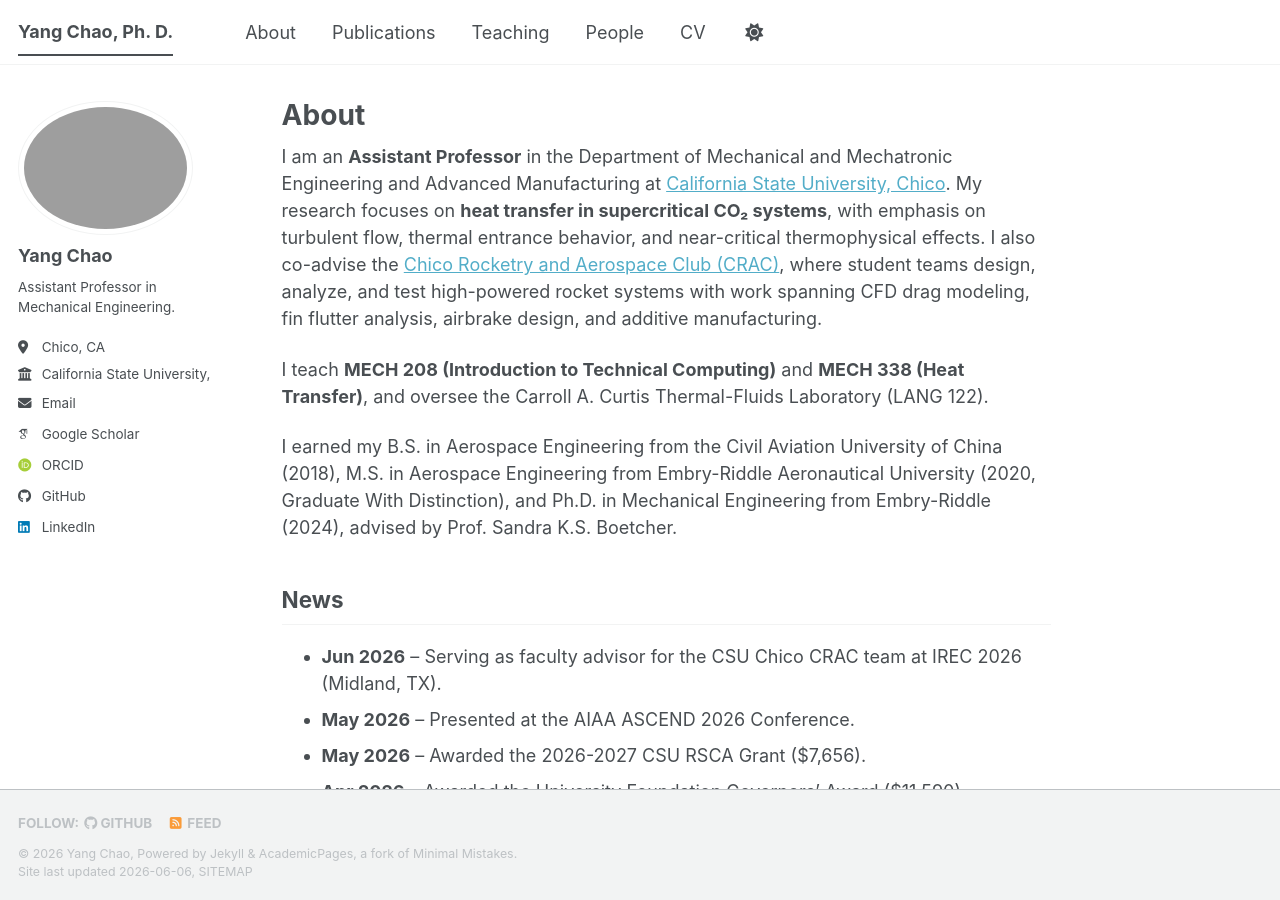
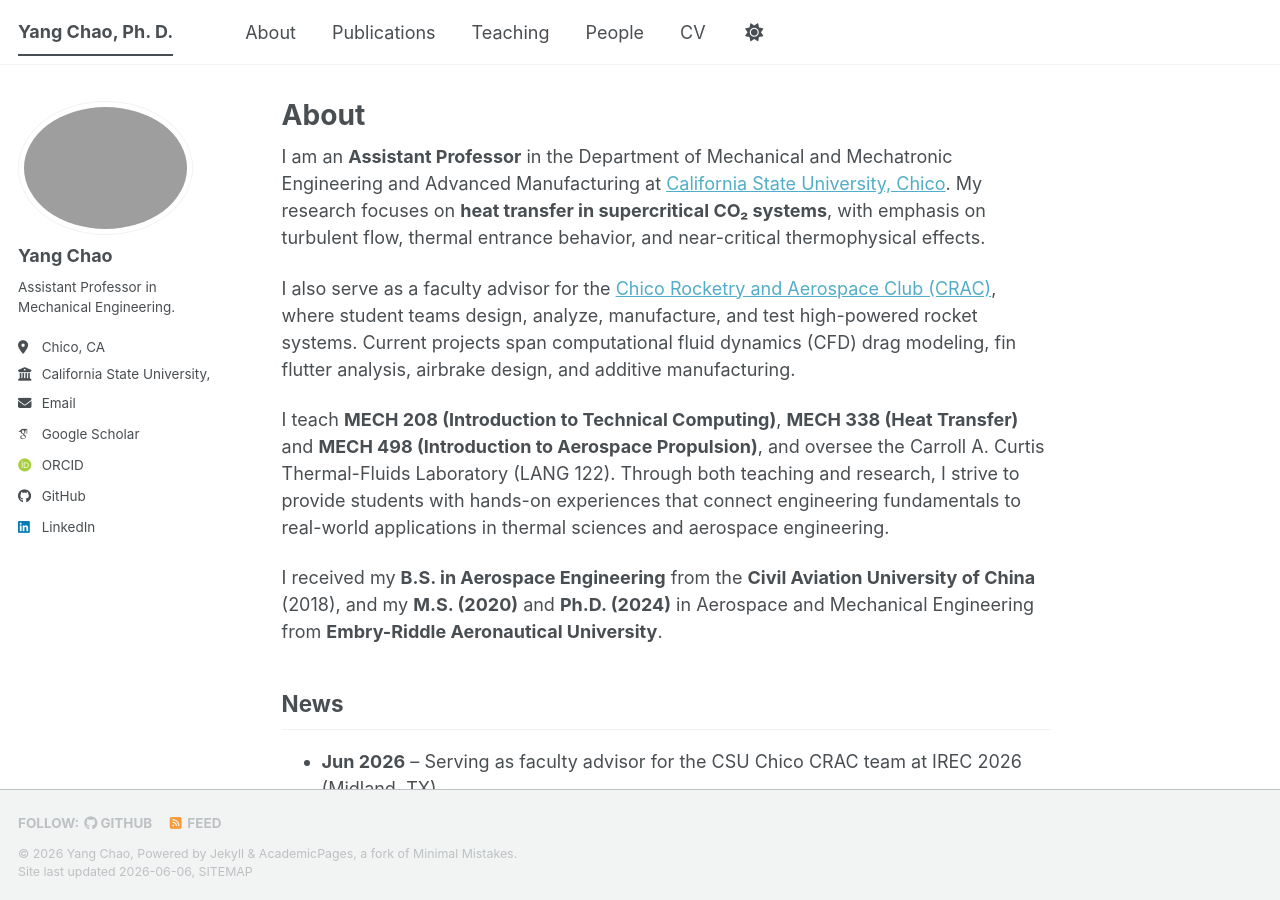
Before and after one commit to cycynyny/cycynyny.github.io, a Jekyll site: the page built from _pages/about.md, in a window 1280 px wide and 900 px high. Built offline with Jekyll 4.4.1, drawn with Linux system fonts in a browser that asks for light colours; some web fonts are replaced; a script bundle is joined from its source files by our own code; library files that are not in the unit come from our copies.

Commit message:
Update about.md

```diff
--- a/_pages/about.md
+++ b/_pages/about.md
@@ -8,11 +8,13 @@ redirect_from:
   - /about.html
 ---
 
-I am an **Assistant Professor** in the Department of Mechanical and Mechatronic Engineering and Advanced Manufacturing at [California State University, Chico](https://www.csuchico.edu/). My research focuses on **heat transfer in supercritical CO₂ systems**, with emphasis on turbulent flow, thermal entrance behavior, and near-critical thermophysical effects. I also co-advise the [Chico Rocketry and Aerospace Club (CRAC)](https://www.csuchico.edu/), where student teams design, analyze, and test high-powered rocket systems with work spanning CFD drag modeling, fin flutter analysis, airbrake design, and additive manufacturing.
+I am an **Assistant Professor** in the Department of Mechanical and Mechatronic Engineering and Advanced Manufacturing at [California State University, Chico](https://www.csuchico.edu/). My research focuses on **heat transfer in supercritical CO₂ systems**, with emphasis on turbulent flow, thermal entrance behavior, and near-critical thermophysical effects.
 
-I teach **MECH 208 (Introduction to Technical Computing)** and **MECH 338 (Heat Transfer)**, and oversee the Carroll A. Curtis Thermal-Fluids Laboratory (LANG 122).
+I also serve as a faculty advisor for the [Chico Rocketry and Aerospace Club (CRAC)](https://www.csuchico.edu/), where student teams design, analyze, manufacture, and test high-powered rocket systems. Current projects span computational fluid dynamics (CFD) drag modeling, fin flutter analysis, airbrake design, and additive manufacturing.
 
-I earned my B.S. in Aerospace Engineering from the Civil Aviation University of China (2018), M.S. in Aerospace Engineering from Embry-Riddle Aeronautical University (2020, Graduate With Distinction), and Ph.D. in Mechanical Engineering from Embry-Riddle (2024), advised by Prof. Sandra K.S. Boetcher.
+I teach **MECH 208 (Introduction to Technical Computing)**, **MECH 338 (Heat Transfer)** and **MECH 498 (Introduction to Aerospace Propulsion)**, and oversee the Carroll A. Curtis Thermal-Fluids Laboratory (LANG 122). Through both teaching and research, I strive to provide students with hands-on experiences that connect engineering fundamentals to real-world applications in thermal sciences and aerospace engineering.
+
+I received my **B.S. in Aerospace Engineering** from the **Civil Aviation University of China** (2018), and my **M.S. (2020)** and **Ph.D. (2024)** in Aerospace and Mechanical Engineering from **Embry-Riddle Aeronautical University**.
 
 ## News
 
```
